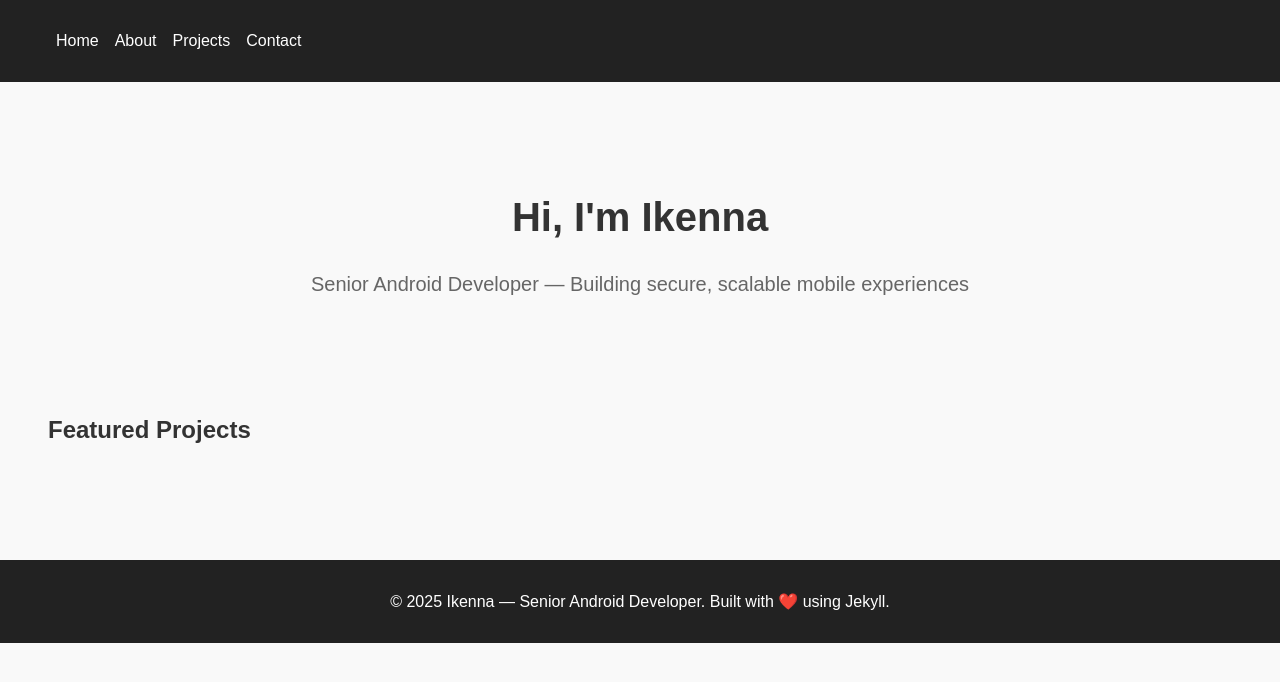
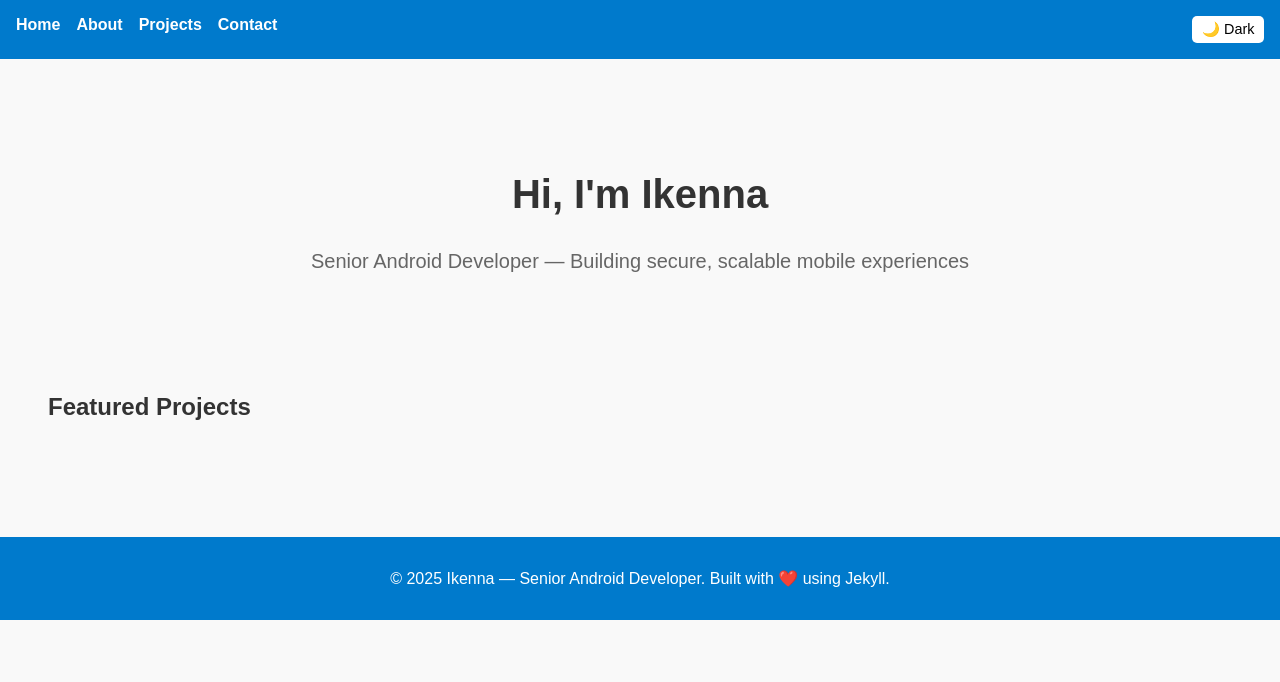
Before and after one commit to Andy112/ikenna-portfolio, a Jekyll site: the page built from index.html, in a window 1280 px wide. Shown: the top 682 px of the page. Built offline with Jekyll 4.4.1, drawn with Linux system fonts in a browser that asks for light colours.

Commit message:
Update default.html

```diff
--- a/_layouts/default.html
+++ b/_layouts/default.html
@@ -1,20 +1,81 @@
 <!DOCTYPE html>
-<html lang="en">
+<html lang="en" class="light">
 <head>
   <meta charset="UTF-8">
   <meta name="viewport" content="width=device-width, initial-scale=1.0">
   <title>{{ page.title }} | {{ site.title }}</title>
-<!--   <link rel="stylesheet" href="{{ '/assets/style.css' | relative_url }}"> -->
   <link rel="stylesheet" href="{{ site.baseurl }}/assets/style.css">
+  <style>
+    /* Dark mode variables */
+    :root {
+      --bg-light: #f9f9f9;
+      --text-light: #333;
+      --bg-dark: #121212;
+      --text-dark: #f5f5f5;
+      --accent: #007acc;
+    }
+    body {
+      background-color: var(--bg-light);
+      color: var(--text-light);
+      font-family: Arial, sans-serif;
+      margin: 0;
+      transition: background-color 0.4s ease, color 0.4s ease;
+      animation: fadeIn 0.6s ease;
+    }
+    body.dark {
+      background-color: var(--bg-dark);
+      color: var(--text-dark);
+    }
+    header {
+      background: var(--accent);
+      padding: 1rem;
+    }
+    header ul {
+      list-style: none;
+      display: flex;
+      gap: 1rem;
+      margin: 0;
+      padding: 0;
+    }
+    header a {
+      color: white;
+      text-decoration: none;
+      font-weight: bold;
+    }
+    .toggle-theme {
+      margin-left: auto;
+      background: white;
+      border: none;
+      padding: 0.3rem 0.6rem;
+      border-radius: 5px;
+      cursor: pointer;
+      font-size: 0.9rem;
+    }
+    main {
+      padding: 2rem;
+    }
+    footer {
+      background: var(--accent);
+      color: white;
+      text-align: center;
+      padding: 1rem;
+      margin-top: 2rem;
+    }
+    @keyframes fadeIn {
+      from { opacity: 0; transform: translateY(10px); }
+      to { opacity: 1; transform: translateY(0); }
+    }
+  </style>
 </head>
 <body>
   <header>
     <nav>
       <ul>
-        <li><a href="{{ '{{ site.baseurl }}/' | relative_url }}">Home</a></li>
-        <li><a href="{{ '{{ site.baseurl }}/about' | relative_url }}">About</a></li>
-        <li><a href="{{ '{{ site.baseurl }}/projects' | relative_url }}">Projects</a></li>
-        <li><a href="{{ '{{ site.baseurl }}/contact' | relative_url }}">Contact</a></li>
+        <li><a href="{{ site.baseurl }}/">Home</a></li>
+        <li><a href="{{ site.baseurl }}/about">About</a></li>
+        <li><a href="{{ site.baseurl }}/projects">Projects</a></li>
+        <li><a href="{{ site.baseurl }}/contact">Contact</a></li>
+        <button class="toggle-theme" onclick="toggleTheme()">🌙 Dark</button>
       </ul>
     </nav>
   </header>
@@ -26,5 +87,17 @@
   <footer>
     <p>&copy; {{ site.time | date: "%Y" }} {{ site.title }}. Built with ❤️ using Jekyll.</p>
   </footer>
+
+  <script>
+    function toggleTheme() {
+      document.body.classList.toggle('dark');
+      const btn = document.querySelector('.toggle-theme');
+      if (document.body.classList.contains('dark')) {
+        btn.textContent = '☀️ Light';
+      } else {
+        btn.textContent = '🌙 Dark';
+      }
+    }
+  </script>
 </body>
 </html>
```
